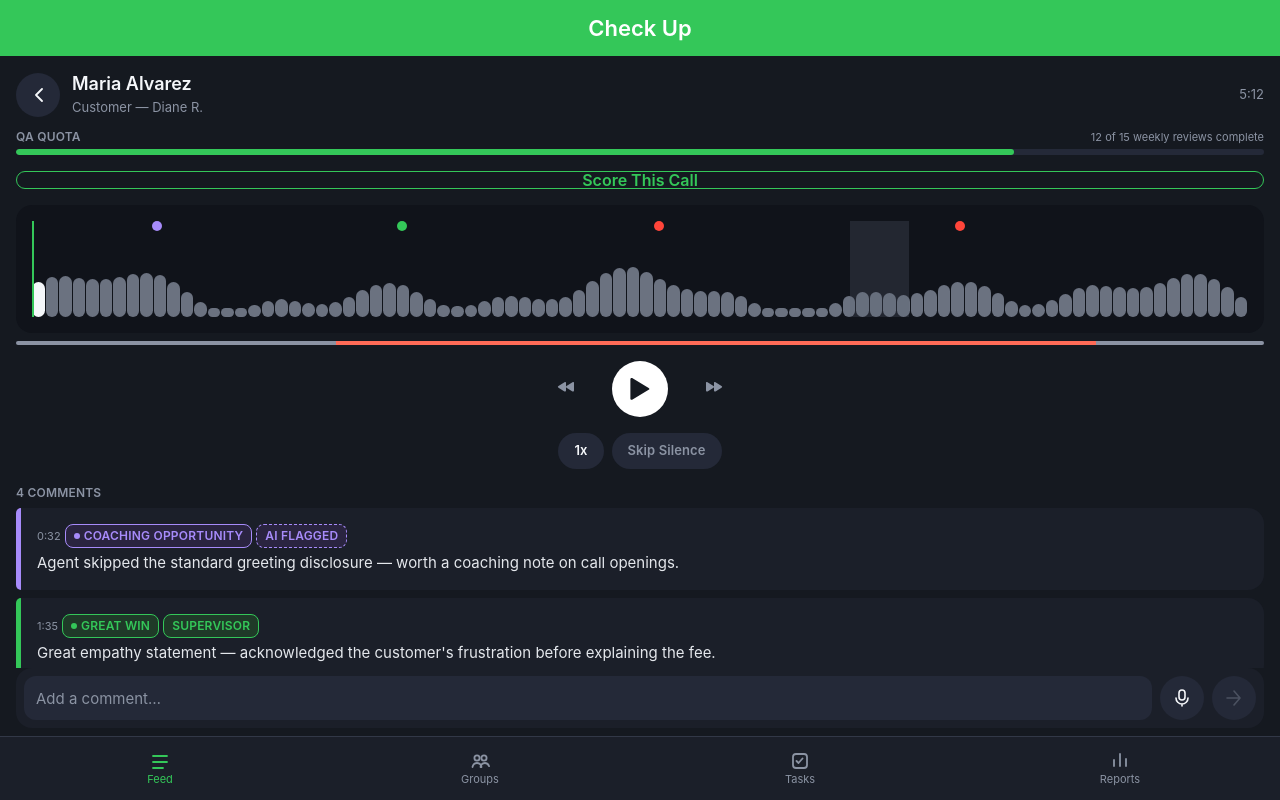
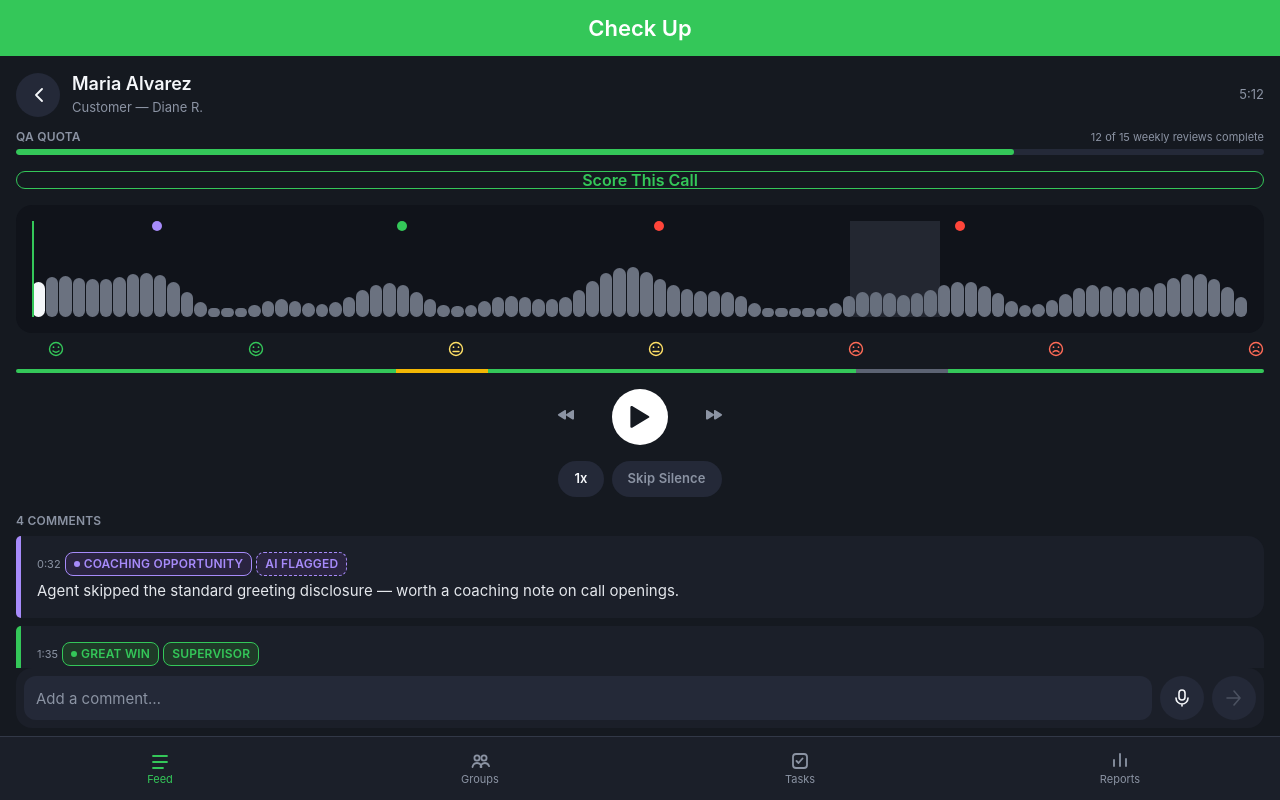
Before and after one commit to Yetihunter888/checkup-app, a React (Vite) app: page / in a window 1280 px wide. Both pictures are taken after a click on the button 640 px from the left and 288 px from the top of the page. Built offline with nearby package versions, Linux system fonts and the light colour scheme.

Commit message:
Add agent-state and sentiment-story waveform tracks, replacing the sentiment gradient

```diff
--- /dev/null
+++ b/src/components/call-detail/AgentStateTrack.tsx
@@ -0,0 +1,34 @@
+import type { StateSegment } from '../../types/call-detail'
+
+const STATE_COLOR: Record<StateSegment['state'], string> = {
+  talking: 'bg-status-live',
+  hold: 'bg-status-hold',
+  silence: 'bg-status-silence',
+}
+
+/**
+ * Replaces the old continuous sentiment gradient that used to run beneath
+ * the waveform — that slot now shows the agent's actual state instead
+ * (talking/hold/silence), reusing the same three status tokens already
+ * defined for exactly this purpose in DESIGN-checkup.md. Sentiment moved
+ * to its own checkpoint-based track above the waveform (SentimentStoryTrack).
+ */
+export function AgentStateTrack({
+  segments,
+  durationSeconds,
+}: {
+  segments: StateSegment[]
+  durationSeconds: number
+}) {
+  return (
+    <div className="flex h-1 w-full overflow-hidden rounded-full">
+      {segments.map((segment, index) => (
+        <div
+          key={index}
+          className={STATE_COLOR[segment.state]}
+          style={{ width: `${((segment.endSeconds - segment.startSeconds) / durationSeconds) * 100}%` }}
+        />
+      ))}
+    </div>
+  )
+}
--- a/src/components/call-detail/CallDetailScreen.tsx
+++ b/src/components/call-detail/CallDetailScreen.tsx
@@ -1,9 +1,10 @@
 import { useEffect, useState } from 'react'
 import { AddCommentBar } from './AddCommentBar'
+import { AgentStateTrack } from './AgentStateTrack'
 import { CallDetailHeader } from './CallDetailHeader'
 import { CommentFeed } from './CommentFeed'
 import { PlaybackControls } from './PlaybackControls'
-import { SentimentTrack } from './SentimentTrack'
+import { SentimentStoryTrack } from './SentimentStoryTrack'
 import { Waveform } from './Waveform'
 import { BottomTabBar } from '../layout/BottomTabBar'
 import type { TabId } from '../layout/BottomTabBar'
@@ -109,6 +110,7 @@ export function CallDetailScreen({
             silenceRanges={call.silenceRanges}
             activeCommentId={activeCommentId}
             hoveredCommentId={hoveredCommentId}
+            isLive={false}
             onSeek={seekTo}
             onSelectComment={(id) => {
               const comment = comments.find((c) => c.id === id)
@@ -116,7 +118,12 @@ export function CallDetailScreen({
             }}
             onHoverComment={setHoveredCommentId}
           />
-          <SentimentTrack segments={call.sentimentTrack} durationSeconds={call.durationSeconds} />
+          <SentimentStoryTrack
+            checkpoints={call.sentimentCheckpoints}
+            durationSeconds={call.durationSeconds}
+            onSeek={seekTo}
+          />
+          <AgentStateTrack segments={call.agentStateTrack} durationSeconds={call.durationSeconds} />
         </div>
 
         <PlaybackControls
--- /dev/null
+++ b/src/components/call-detail/SentimentStoryTrack.tsx
@@ -0,0 +1,63 @@
+import type { SentimentCheckpoint, SentimentMood } from '../../types/call-detail'
+
+function FaceIcon({ mood }: { mood: SentimentMood }) {
+  return (
+    <svg width="16" height="16" viewBox="0 0 16 16" fill="none">
+      <circle cx="8" cy="8" r="6.5" stroke="currentColor" strokeWidth="1.4" />
+      <circle cx="5.5" cy="6.2" r="0.9" fill="currentColor" />
+      <circle cx="10.5" cy="6.2" r="0.9" fill="currentColor" />
+      {mood === 'positive' && (
+        <path d="M5 10q3 2.5 6 0" stroke="currentColor" strokeWidth="1.4" strokeLinecap="round" fill="none" />
+      )}
+      {mood === 'shifting' && <path d="M5 10.5h6" stroke="currentColor" strokeWidth="1.4" strokeLinecap="round" />}
+      {mood === 'negative' && (
+        <path d="M5 11q3-2.5 6 0" stroke="currentColor" strokeWidth="1.4" strokeLinecap="round" fill="none" />
+      )}
+    </svg>
+  )
+}
+
+const MOOD_COLOR: Record<SentimentMood, string> = {
+  positive: 'text-sentiment-positive',
+  shifting: 'text-sentiment-shifting',
+  negative: 'text-sentiment-negative',
+}
+
+const MOOD_LABEL: Record<SentimentMood, string> = {
+  positive: 'Positive',
+  shifting: 'Shifting',
+  negative: 'Negative',
+}
+
+/**
+ * The call's sentiment story as a scannable row of small face icons,
+ * sitting directly above the waveform (not the old gradient bar that used
+ * to run beneath it — see AgentStateTrack for what replaced that slot).
+ * Clicking a face seeks, same as a waveform flag marker.
+ */
+export function SentimentStoryTrack({
+  checkpoints,
+  durationSeconds,
+  onSeek,
+}: {
+  checkpoints: SentimentCheckpoint[]
+  durationSeconds: number
+  onSeek: (seconds: number) => void
+}) {
+  return (
+    <div className="relative h-5 w-full">
+      {checkpoints.map((checkpoint) => (
+        <button
+          key={checkpoint.timestampSeconds}
+          type="button"
+          onClick={() => onSeek(checkpoint.timestampSeconds)}
+          className={`absolute top-0 -translate-x-1/2 ${MOOD_COLOR[checkpoint.mood]} transition-transform hover:scale-125`}
+          style={{ left: `${(checkpoint.timestampSeconds / durationSeconds) * 100}%` }}
+          aria-label={`${MOOD_LABEL[checkpoint.mood]} sentiment at ${checkpoint.timestampSeconds}s`}
+        >
+          <FaceIcon mood={checkpoint.mood} />
+        </button>
+      ))}
+    </div>
+  )
+}
--- a/src/components/call-detail/SentimentTrack.tsx
+++ /dev/null
@@ -1,28 +0,0 @@
-import type { SentimentSegment } from '../../types/call-detail'
-
-const SENTIMENT_COLOR: Record<SentimentSegment['sentiment'], string> = {
-  positive: 'bg-sentiment-positive',
-  neutral: 'bg-sentiment-neutral',
-  negative: 'bg-sentiment-negative',
-}
-
-/** "A thin sentiment gradient track directly beneath the waveform" per DESIGN-checkup.md. */
-export function SentimentTrack({
-  segments,
-  durationSeconds,
-}: {
-  segments: SentimentSegment[]
-  durationSeconds: number
-}) {
-  return (
-    <div className="flex h-1 w-full overflow-hidden rounded-full">
-      {segments.map((segment, index) => (
-        <div
-          key={index}
-          className={SENTIMENT_COLOR[segment.sentiment]}
-          style={{ width: `${((segment.endSeconds - segment.startSeconds) / durationSeconds) * 100}%` }}
-        />
-      ))}
-    </div>
-  )
-}
--- a/src/components/director/DirectorCallReviewScreen.tsx
+++ b/src/components/director/DirectorCallReviewScreen.tsx
@@ -2,9 +2,10 @@ import { useEffect, useState } from 'react'
 import { ReviewOnlyBadge } from './ReviewOnlyBadge'
 import { TagConfirmation } from './TagConfirmation'
 import { TagSupervisorSheet } from './TagSupervisorSheet'
+import { AgentStateTrack } from '../call-detail/AgentStateTrack'
 import { CommentFeed } from '../call-detail/CommentFeed'
 import { PlaybackControls } from '../call-detail/PlaybackControls'
-import { SentimentTrack } from '../call-detail/SentimentTrack'
+import { SentimentStoryTrack } from '../call-detail/SentimentStoryTrack'
 import { Waveform } from '../call-detail/Waveform'
 import { BackButton } from '../ui/BackButton'
 import { mockCallDetail } from '../../data/mockCallDetail'
@@ -30,6 +31,13 @@ export function DirectorCallReviewScreen({ onBack }: { onBack: () => void }) {
   const [hoveredCommentId, setHoveredCommentId] = useState<string | null>(null)
   const [sheet, setSheet] = useState<SheetState>('closed')
   const [taggedSupervisor, setTaggedSupervisor] = useState('')
+  // TEST-ONLY toggle, not a real product state: this screen is a recorded
+  // call (see ReviewOnlyBadge) and a Director never has a live call to
+  // review, per the persona rules already verified elsewhere in this app.
+  // This exists solely to build and demonstrate Waveform's isLive capability
+  // — flipping it also auto-starts playback so the growing timestamp is
+  // visible without a second click.
+  const [liveModeForTesting, setLiveModeForTesting] = useState(false)
 
   useEffect(() => {
     if (!isPlaying) return
@@ -78,6 +86,20 @@ export function DirectorCallReviewScreen({ onBack }: { onBack: () => void }) {
           <ReviewOnlyBadge />
           <span className="type-heading-md text-ink">{call.agentName}</span>
           <span className="type-body-sm text-mute">{call.customerName}</span>
+          <button
+            type="button"
+            onClick={() => {
+              const next = !liveModeForTesting
+              setLiveModeForTesting(next)
+              if (next) setIsPlaying(true)
+            }}
+            className={`type-caption-sm w-fit shrink-0 rounded-full px-sm py-[3px] transition-colors ${
+              liveModeForTesting ? 'bg-status-live/15 text-status-live' : 'bg-surface-elevated text-mute'
+            }`}
+            title="Test-only: simulates a live call to verify the growing timestamp"
+          >
+            {liveModeForTesting ? 'Simulating Live' : 'Simulate Live (test)'}
+          </button>
         </div>
 
         <div className="flex flex-col gap-sm">
@@ -88,6 +110,7 @@ export function DirectorCallReviewScreen({ onBack }: { onBack: () => void }) {
             silenceRanges={call.silenceRanges}
             activeCommentId={activeCommentId}
             hoveredCommentId={hoveredCommentId}
+            isLive={liveModeForTesting}
             onSeek={seekTo}
             onSelectComment={(id) => {
               const comment = call.comments.find((c) => c.id === id)
@@ -95,7 +118,12 @@ export function DirectorCallReviewScreen({ onBack }: { onBack: () => void }) {
             }}
             onHoverComment={setHoveredCommentId}
           />
-          <SentimentTrack segments={call.sentimentTrack} durationSeconds={call.durationSeconds} />
+          <SentimentStoryTrack
+            checkpoints={call.sentimentCheckpoints}
+            durationSeconds={call.durationSeconds}
+            onSeek={seekTo}
+          />
+          <AgentStateTrack segments={call.agentStateTrack} durationSeconds={call.durationSeconds} />
         </div>
 
         <PlaybackControls
--- a/src/data/mockCallDetail.ts
+++ b/src/data/mockCallDetail.ts
@@ -9,12 +9,32 @@ export const mockCallDetail: CallDetail = {
   customerName: 'Customer — Diane R.',
   durationSeconds: 312,
   qaQuota: { completed: 12, total: 15 },
-  sentimentTrack: [
-    { startSeconds: 0, endSeconds: 80, sentiment: 'neutral' },
-    { startSeconds: 80, endSeconds: 270, sentiment: 'negative' },
-    { startSeconds: 270, endSeconds: 312, sentiment: 'neutral' },
+  // Agent's actual state across the call — talking is the default; the two
+  // exceptions below are deliberately placed to double as test fixtures:
+  // a hold segment (95-118s) and a silence segment 20s+ long (210-233s,
+  // 23s), matching silenceRanges below exactly so the dead-air overlay,
+  // skip-silence playback, and this state track never disagree.
+  agentStateTrack: [
+    { startSeconds: 0, endSeconds: 95, state: 'talking' },
+    { startSeconds: 95, endSeconds: 118, state: 'hold' },
+    { startSeconds: 118, endSeconds: 210, state: 'talking' },
+    { startSeconds: 210, endSeconds: 233, state: 'silence' },
+    { startSeconds: 233, endSeconds: 312, state: 'talking' },
   ],
-  silenceRanges: [{ startSeconds: 210, endSeconds: 225 }],
+  // Checkpoints starting at 10s, every 50s after — a clear
+  // positive -> shifting -> negative story matching the call's own
+  // narrative (fine at first, wobbling after the hold, negative once the
+  // long silence and the escalation comment at 238s land).
+  sentimentCheckpoints: [
+    { timestampSeconds: 10, mood: 'positive' },
+    { timestampSeconds: 60, mood: 'positive' },
+    { timestampSeconds: 110, mood: 'shifting' },
+    { timestampSeconds: 160, mood: 'shifting' },
+    { timestampSeconds: 210, mood: 'negative' },
+    { timestampSeconds: 260, mood: 'negative' },
+    { timestampSeconds: 310, mood: 'negative' },
+  ],
+  silenceRanges: [{ startSeconds: 210, endSeconds: 233 }],
   comments: [
     {
       id: 'cm-1',
--- a/src/index.css
+++ b/src/index.css
@@ -47,6 +47,11 @@
   --color-sentiment-positive: #34c759;
   --color-sentiment-neutral: #8b93a3;
   --color-sentiment-negative: #ff6b57;
+  /* Distinct from status-hold (#f2b705) on purpose — the two now sit
+     stacked on the same waveform (agent-state track below, sentiment-story
+     track above), so sharing a hex would blur "on hold" with "sentiment
+     shifting." See DESIGN-checkup.md's Sentiment section. */
+  --color-sentiment-shifting: #ffe066;
 
   /* ---- Authorship (AI / Supervisor / Director) ---- */
   --color-note-ai: #a78bfa;
```
Also changed, not shown: src/types/call-detail.ts (+22 -4 lines).
